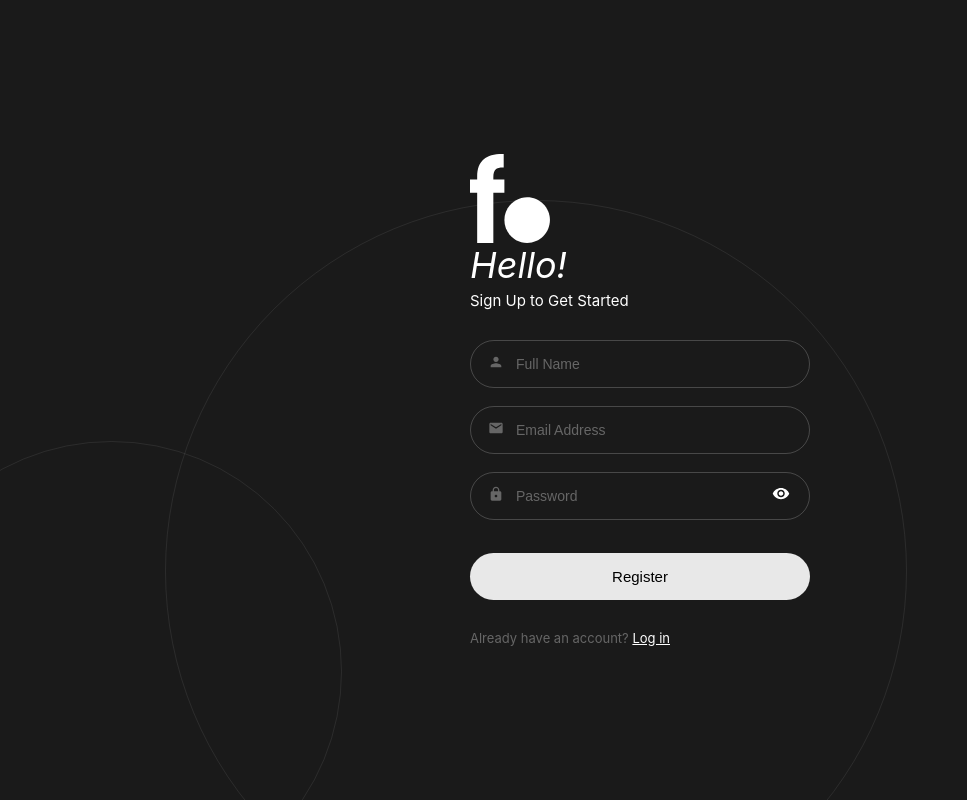
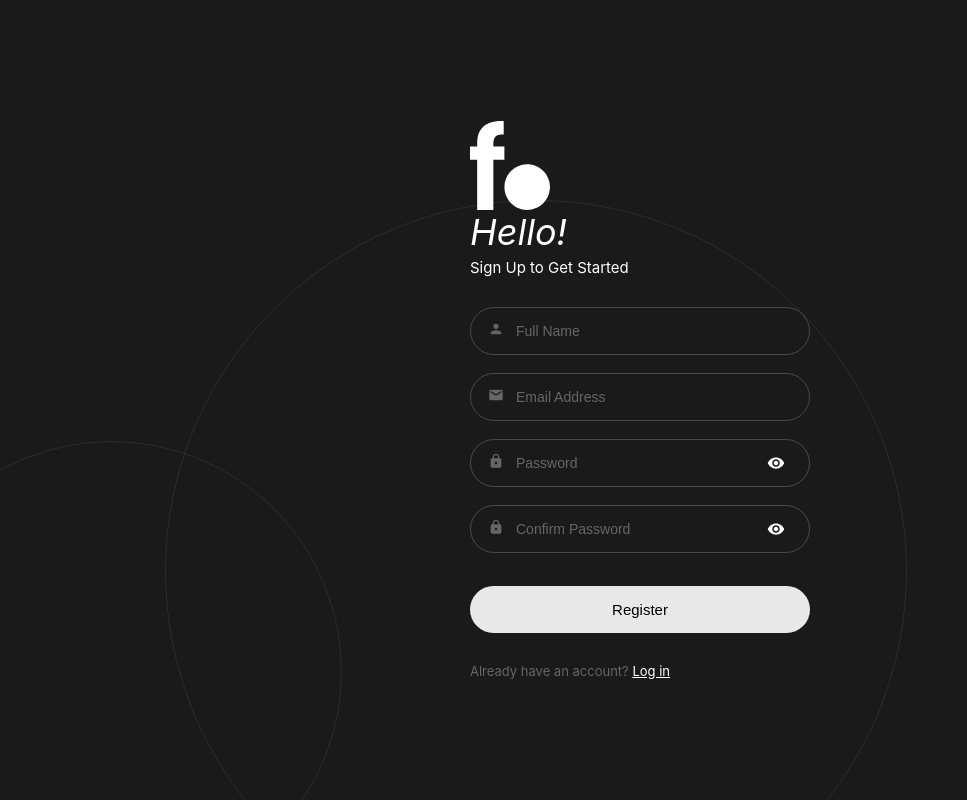
Before and after one commit to abhijithrajesh38-ui/finance-tracker, a React (Create React App) app in the folder client/: page /register in a window 1280 px wide. Shown: the whole page, without its empty margins (0-967 px from the left). Built offline with nearby package versions, Linux system fonts and the light colour scheme.

Commit message:
register valid

```diff
--- a/client/src/components/Auth/Auth.css
+++ b/client/src/components/Auth/Auth.css
@@ -104,7 +104,7 @@ form {
 
 input {
   width: 100%;
-  padding: 15px 20px 15px 45px;
+  padding: 15px 50px 15px 45px;
   background: transparent !important;
   border: 1px solid rgba(255, 255, 255, 0.2);
   border-radius: 30px;
@@ -142,6 +142,11 @@ input::placeholder {
   cursor: pointer;
   color: #fff;
   font-size: 18px;
+  z-index: 10;
+  padding: 5px;
+  display: flex;
+  align-items: center;
+  justify-content: center;
 }
 
 .forgot-password {
--- a/client/src/components/Auth/Register.js
+++ b/client/src/components/Auth/Register.js
@@ -9,10 +9,52 @@ function Register() {
   const [fullName, setFullName] = useState('');
   const [email, setEmail] = useState('');
   const [password, setPassword] = useState('');
+  const [confirmPassword, setConfirmPassword] = useState('');
   const [showPassword, setShowPassword] = useState(false);
+  const [showConfirmPassword, setShowConfirmPassword] = useState(false);
+  const [passwordError, setPasswordError] = useState('');
+
+  const validatePassword = (pass) => {
+    if (pass.length < 8) {
+      return 'Password must be at least 8 characters long';
+    }
+    if (!/[A-Z]/.test(pass)) {
+      return 'Password must contain at least one uppercase letter';
+    }
+    if (!/[a-z]/.test(pass)) {
+      return 'Password must contain at least one lowercase letter';
+    }
+    if (!/[0-9]/.test(pass)) {
+      return 'Password must contain at least one number';
+    }
+    if (!/[!@#$%^&*]/.test(pass)) {
+      return 'Password must contain at least one special character (!@#$%^&*)';
+    }
+    return '';
+  };
+
+  const handlePasswordChange = (e) => {
+    const newPassword = e.target.value;
+    setPassword(newPassword);
+    const error = validatePassword(newPassword);
+    setPasswordError(error);
+  };
 
   const handleSubmit = async (e) => {
     e.preventDefault();
+
+    // Validate password
+    const error = validatePassword(password);
+    if (error) {
+      setPasswordError(error);
+      return;
+    }
+
+    // Check if passwords match
+    if (password !== confirmPassword) {
+      setPasswordError('Passwords do not match');
+      return;
+    }
 
     try {
       const response = await fetch('http://localhost:5000/api/auth/register', {
@@ -73,7 +115,7 @@ function Register() {
               type={showPassword ? 'text' : 'password'}
               placeholder="Password"
               value={password}
-              onChange={(e) => setPassword(e.target.value)}
+              onChange={handlePasswordChange}
               required
             />
             <button
@@ -84,6 +126,30 @@ function Register() {
               {showPassword ? <MdVisibilityOff /> : <MdVisibility />}
             </button>
           </div>
+
+          <div className="input-group">
+            <span className="input-icon"><MdLock /></span>
+            <input
+              type={showConfirmPassword ? 'text' : 'password'}
+              placeholder="Confirm Password"
+              value={confirmPassword}
+              onChange={(e) => setConfirmPassword(e.target.value)}
+              required
+            />
+            <button
+              type="button"
+              className="toggle-password"
+              onClick={() => setShowConfirmPassword(!showConfirmPassword)}
+            >
+              {showConfirmPassword ? <MdVisibilityOff /> : <MdVisibility />}
+            </button>
+          </div>
+
+          {passwordError && (
+            <div style={{ color: '#ff4444', fontSize: '13px', marginBottom: '15px', textAlign: 'left' }}>
+              {passwordError}
+            </div>
+          )}
 
           <button type="submit" className="login-btn">Register</button>
         </form>
```
